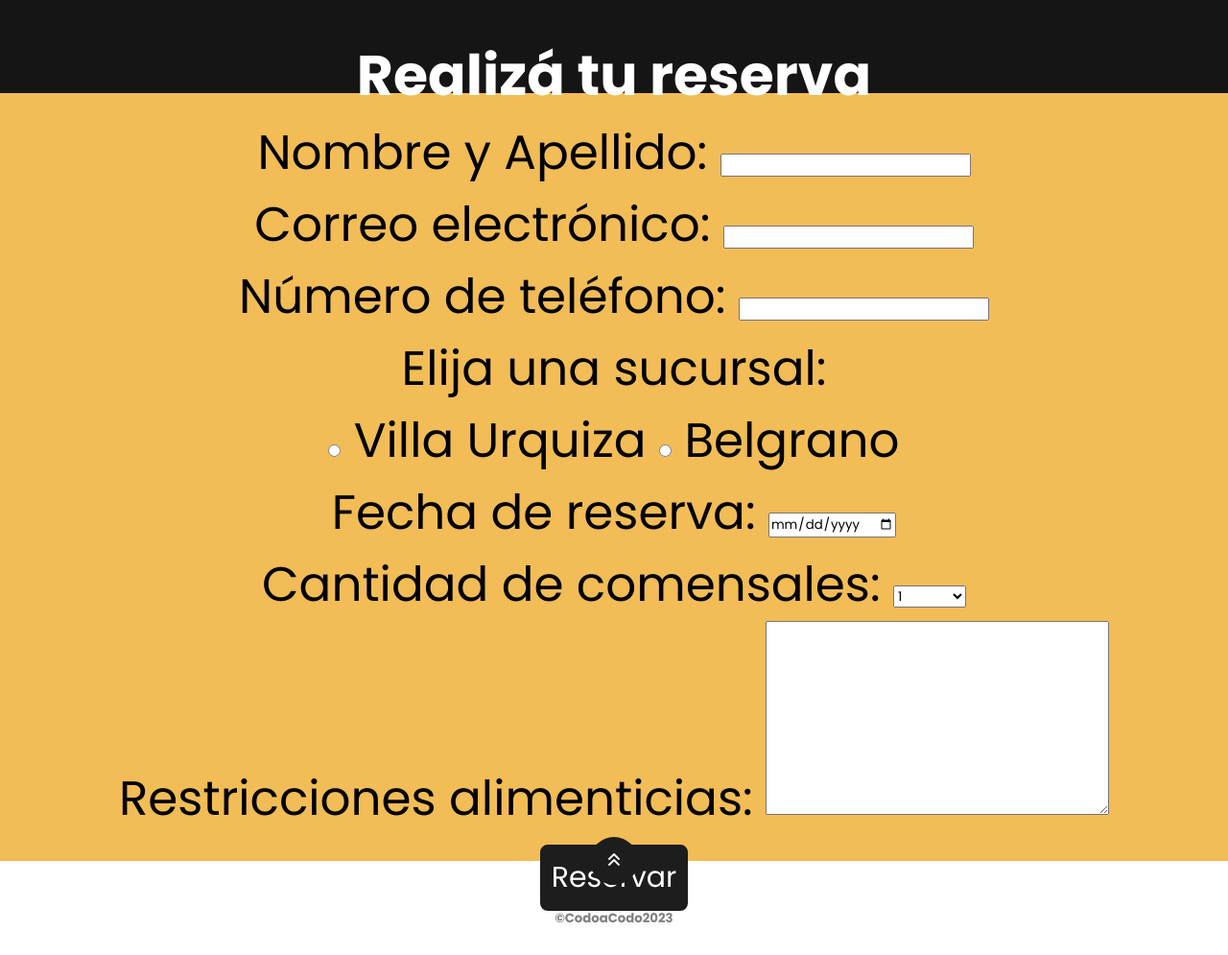
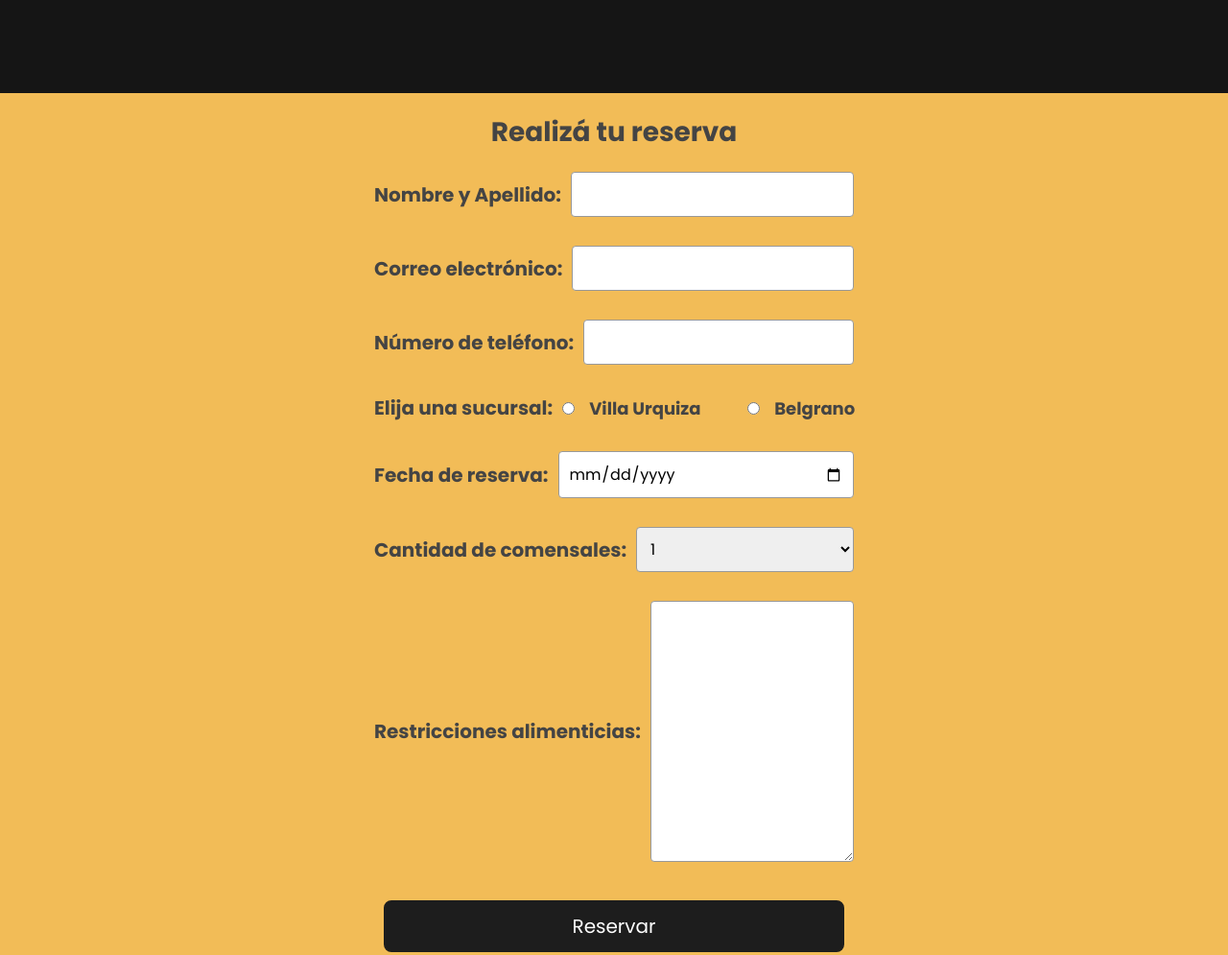
Before and after one commit to GBPardoGabrielaBeatriz/TpGrupal-CodoACodo, a plain HTML site: page index.html in a window 1280 px wide. Shown: the part 3341-4336 px from the top of the page at 96% size. Drawn offline with nearby package versions, Linux system fonts and the light colour scheme.

Commit message:
estilo de formulario

```diff
--- a/style.css
+++ b/style.css
@@ -737,28 +737,91 @@ transform: scale(1.15);
 /* CONTACTO */
 .contacto {
   background-color: #f2bc57;
-  height: 100vh;
   margin-top: 50px;
-  font-size: 50px;
+  font-size: 20px;
   text-align: center;
-  padding: 100px;
+  padding: 20px;
   display: flex;
   flex-direction: column;
   justify-content: center;
   align-items: center;
 }
+
 .contacto h3 {
-  color: white;
+  color: #444;
+  margin-bottom: 20px;
+  font-size: 28px;
 }
+
 .contacto button {
   border-radius: 8px;
   background-color: #1d1d1d;
   color: white;
   border: 2px solid #1d1d1d;
-  font-size: 30px;
+  font-size: 20px;
   cursor: pointer;
   margin: 10px;
   padding: 10px;
+}
+
+.reservation-form {
+  display: flex;
+  flex-direction: column;
+  gap: 15px;
+  width: 80%;
+  max-width: 500px;
+}
+
+.campo {
+  margin-bottom: 15px;
+  display: flex;
+  align-items: center;
+  gap: 10px;
+}
+
+.campo label {
+  flex: 0 0 150px;
+  margin-bottom: 0;
+  font-weight: bold;
+  color: #444;
+  text-align: right;
+  white-space: nowrap;
+}
+
+.campo input[type="radio"] + label {
+  font-size: 18px;
+  text-align: left;
+}
+
+.campo input,
+.campo select,
+.campo textarea {
+  width: 100%;
+  padding: 10px;
+  border: 1px solid #999;
+  border-radius: 4px;
+  font-size: 16px;
+}
+
+.radio-field > div {
+  display: flex;
+  gap: 15px;
+  align-items: center;
+}
+
+
+.campo button {
+  background-color: #555;
+  color: #fffffff5;
+  padding: 10px 20px;
+  border: none;
+  border-radius: 4px;
+  cursor: pointer;
+  font-size: 16px;
+}
+
+.campo button:hover {
+  background-color: #444;
 }
 /*.contacto button:hover{
   color: #BF2011;
```
